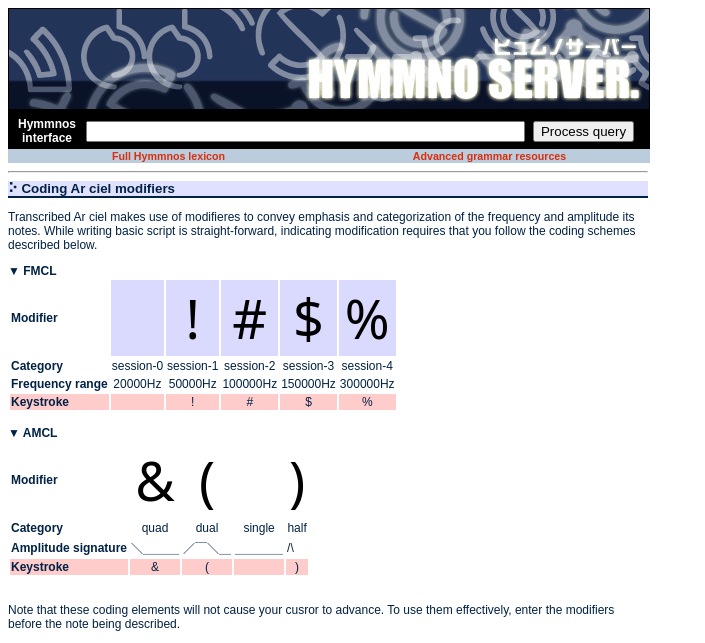
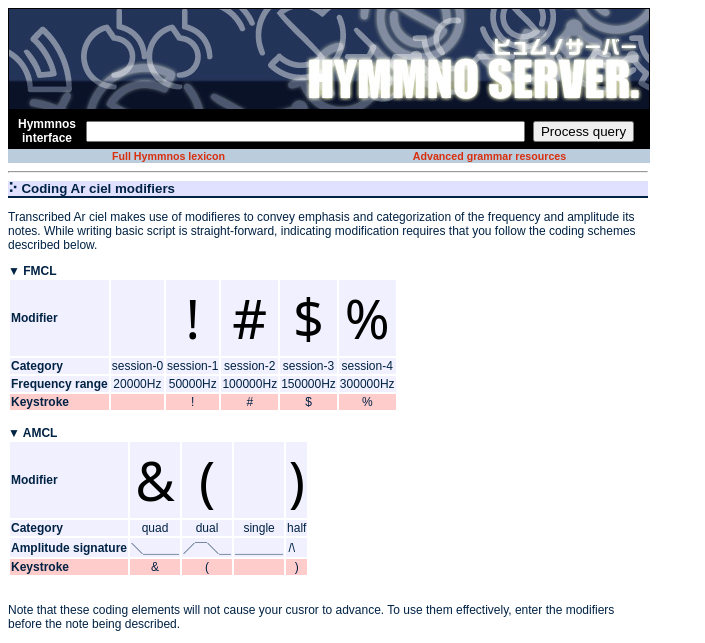
Before and after one commit to flan/hymmnoserver, a PHP site: page /font_ar-ciela.php in a window 1280 px wide. Shown: the top 643 px of the page, without its empty margins (0-705 px from the left). Run offline with PHP 8.4, Linux system fonts and the light colour scheme; data that the repository does not hold is empty; some libraries are stand-ins or nearby versions.

Commit message:
Tables finally looking good.

```diff
--- a/font_ar-ciela.php
+++ b/font_ar-ciela.php
@@ -37,7 +37,7 @@ See license.README for details.
 				color: black;
 			}
 			td.mcl{
-                background-color: #DADAFF;
+                background-color: #F0F0FF;
 			}
 			td.keyboard{
 				background-color: #FFCCCC;
@@ -57,31 +57,31 @@ See license.README for details.
 			<b>▼ FMCL</b><br/>
 			<table class="coding">
 				<tr>
-					<td class="property">Modifier</td>
+					<td class="property mcl">Modifier</td>
 
 					<td class="mcl"/>
-					<td class="mcl ciela">!</td>
-					<td class="mcl ciela">#</td>
-					<td class="mcl ciela">$</td>
-					<td class="mcl ciela">%</td>
+					<td class="ciela mcl">!</td>
+					<td class="ciela mcl">#</td>
+					<td class="ciela mcl">$</td>
+					<td class="ciela mcl">%</td>
 				</tr>
 				<tr>
-					<td class="property">Category</td>
+					<td class="property mcl">Category</td>
 
-					<td>session-0</td>
-					<td>session-1</td>
-					<td>session-2</td>
-					<td>session-3</td>
-					<td>session-4</td>
+					<td class="mcl">session-0</td>
+					<td class="mcl">session-1</td>
+					<td class="mcl">session-2</td>
+					<td class="mcl">session-3</td>
+					<td class="mcl">session-4</td>
 				</tr>
 				<tr>
-					<td class="property">Frequency range</td>
+					<td class="property mcl">Frequency range</td>
 
-					<td>20000Hz</td>
-					<td>50000Hz</td>
-					<td>100000Hz</td>
-					<td>150000Hz</td>
-					<td>300000Hz</td>
+					<td class="mcl">20000Hz</td>
+					<td class="mcl">50000Hz</td>
+					<td class="mcl">100000Hz</td>
+					<td class="mcl">150000Hz</td>
+					<td class="mcl">300000Hz</td>
 				</tr>
 				<tr>
 					<td class="property keyboard">Keystroke</td>
@@ -96,28 +96,28 @@ See license.README for details.
 			<b>▼ AMCL</b><br/>
 			<table class="coding">
 				<tr>
-					<td class="property">Modifier</td>
+					<td class="property mcl">Modifier</td>
 
-					<td class="ciela">&</td>
-					<td class="ciela">(</td>
-					<td/>
-					<td class="ciela">)</td>
+					<td class="ciela mcl">&</td>
+					<td class="ciela mcl">(</td>
+					<td class="mcl"/>
+					<td class="ciela mcl">)</td>
 				</tr>
 				<tr>
-					<td class="property">Category</td>
+					<td class="property mcl">Category</td>
 
-					<td>quad</td>
-					<td>dual</td>
-					<td>single</td>
-					<td>half</td>
+					<td class="mcl">quad</td>
+					<td class="mcl">dual</td>
+					<td class="mcl">single</td>
+					<td class="mcl">half</td>
 				</tr>
 				<tr>
-					<td class="property">Amplitude signature</td>
+					<td class="property mcl">Amplitude signature</td>
 
-					<td>＼＿＿＿</td>
-					<td>／￣＼＿</td>
-					<td>＿＿＿＿</td>
-					<td>/\&nbsp;&nbsp;&nbsp;&nbsp;</td>
+					<td class="mcl">＼＿＿＿</td>
+					<td class="mcl">／￣＼＿</td>
+					<td class="mcl">＿＿＿＿</td>
+					<td class="mcl">/\&nbsp;&nbsp;&nbsp;</td>
 				</tr>
 				<tr>
 					<td class="property keyboard">Keystroke</td>
```
